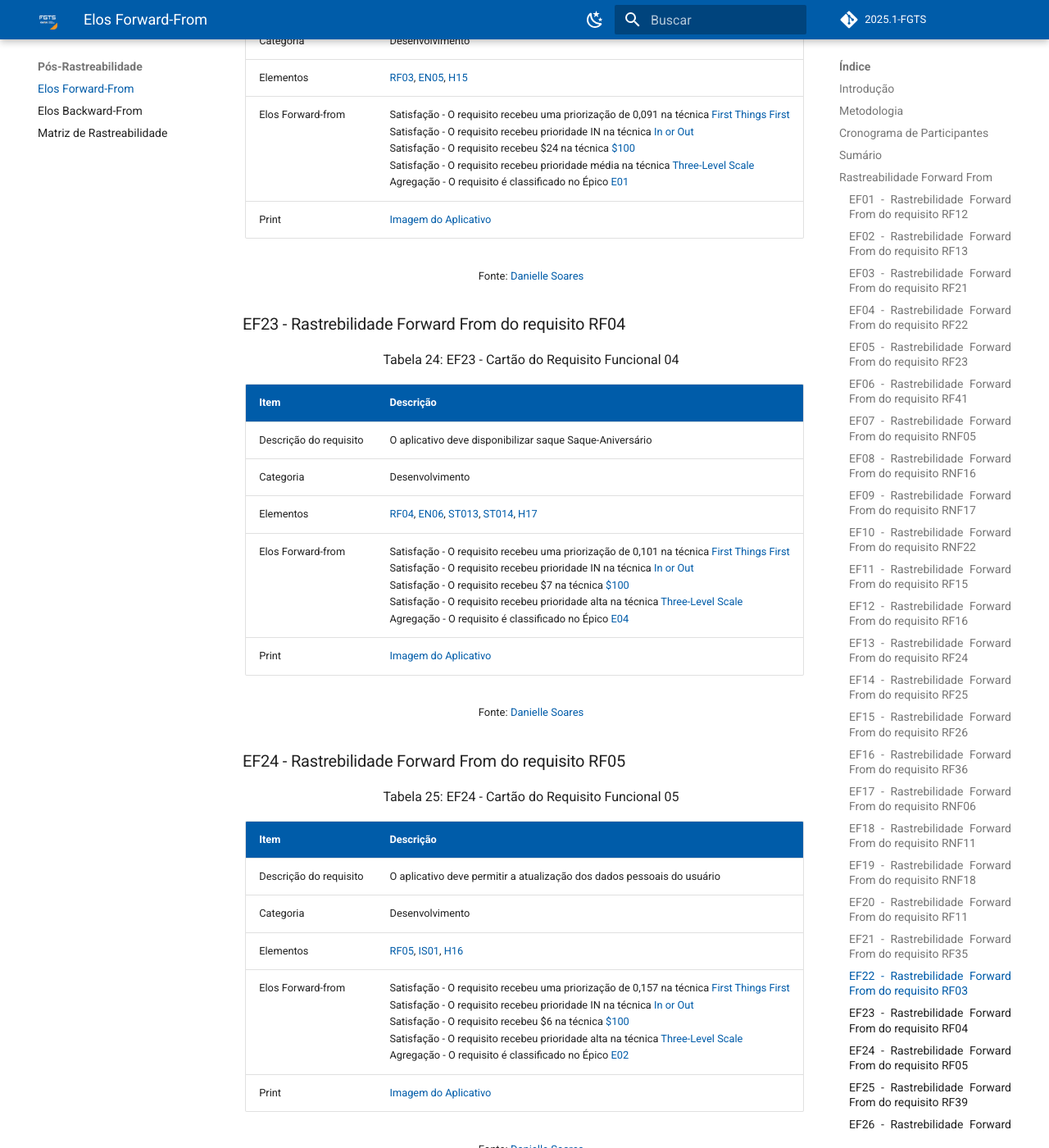
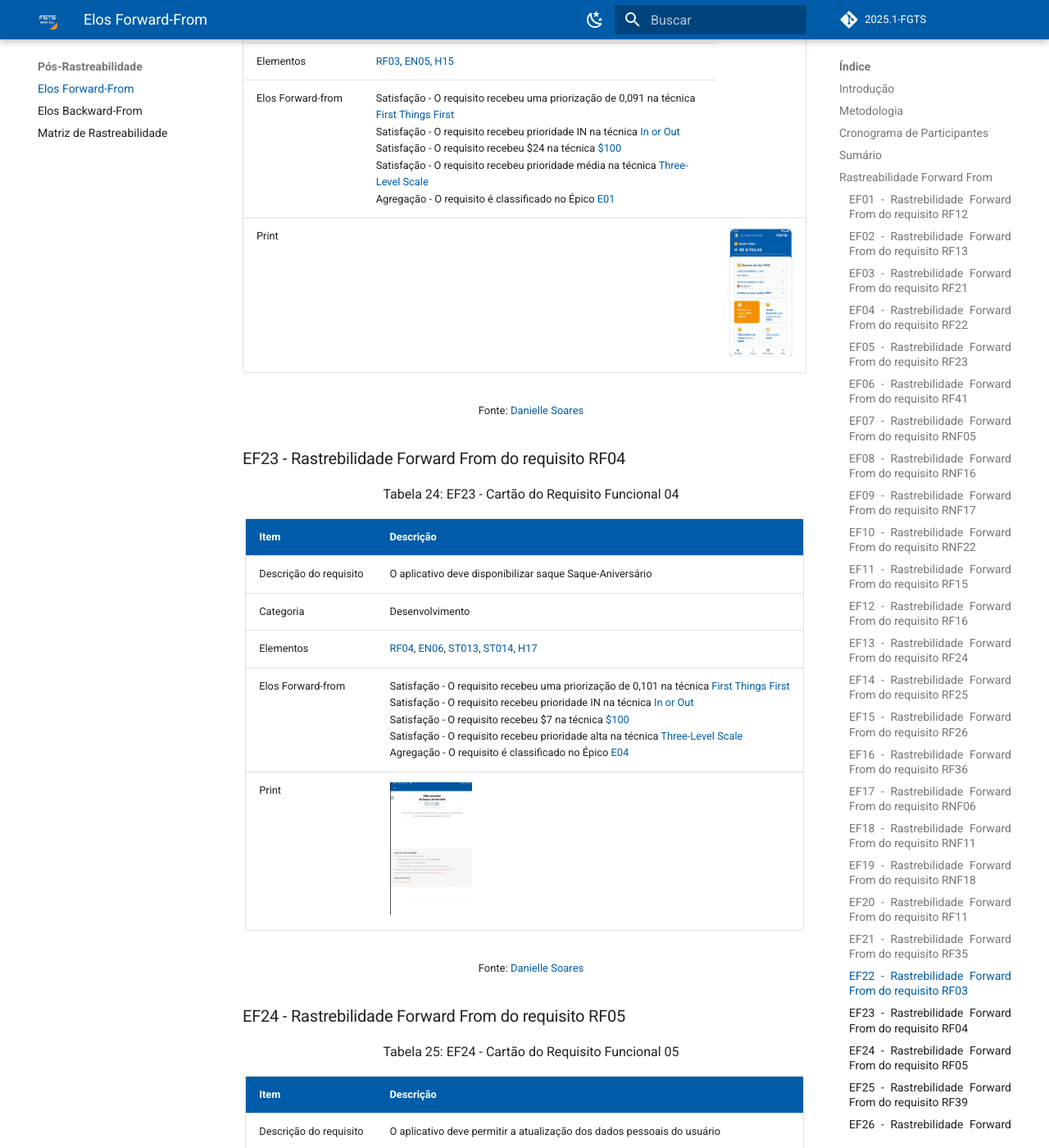
Before and after one commit to eduardodpms/REQ-FGTS, an MkDocs documentation site: the page built from docs/Pos-Rastreabilidade/Elos-Forward-From.md, in a window 1280 px wide and 1400 px high, scrolled down 17801 px. Shown: the whole window at 82% size. Built offline with MkDocs 1.6.1 and Material for MkDocs 9.7.7, drawn with Linux system fonts in a browser that asks for light colours; comment, search, counter and statistics services are not loaded; some of the changed text lies outside the part shown.

Commit message:
fix: prints dos req. implementados

```diff
--- a/docs/Pos-Rastreabilidade/Elos-Forward-From.md
+++ b/docs/Pos-Rastreabilidade/Elos-Forward-From.md
@@ -330,7 +330,7 @@ No presente documento, estão os resultados da aplicação deste modelo de rastr
     </tr>
     <tr>
       <td> Print </td>
-      <td><img src="../../assets/pos/prints/RF21.jpeg" alt="RF21" width="500"> <br> <a href="https://drive.google.com/drive/folders/1o_RqQ4odSH91H1hIYdRohfDFAy7YZPVf?usp=sharing">Imagem do Aplicativo</a></td>
+      <td><img src="../../assets/pos/prints/RF21.jpeg" alt="RF21" width="500"> <br> <a href="https://drive.google.com/drive/folders/1o_RqQ4odSH91H1hIYdRohfDFAy7YZPVf?usp=sharing"></td>
     </tr>
   </tbody>
 </table>
@@ -424,7 +424,7 @@ No presente documento, estão os resultados da aplicação deste modelo de rastr
     </tr>
     <tr>
       <td> Print </td>
-      <td> <img src="../../assets/pos/prints/RF23.png" alt="RF23" width="500"> <br> <a href="https://drive.google.com/drive/folders/1n7_w4KNa4kdBqEJe-WdbAH4gfrY-Qljr?usp=sharing">Imagem do Aplicativo</a><</td>
+      <td> <img src="../../assets/pos/prints/RF23.png" alt="RF23" width="500"> <br> <a href="https://drive.google.com/drive/folders/1n7_w4KNa4kdBqEJe-WdbAH4gfrY-Qljr?usp=sharing"></td>
     </tr>
   </tbody>
 </table>
@@ -1172,7 +1172,7 @@ No presente documento, estão os resultados da aplicação deste modelo de rastr
     <tr>
       <td> Print </td>
       <td>
-        <a href="https://drive.google.com/file/d/12wchWUZO20rOlDBzsw6rGqfo6yEdffhp/view?usp=sharing">Imagem do Aplicativo</a>
+        <td> <img src="../../assets/pos/prints/rf03.png" alt="rf03" width="100"> </td>
       </td>
     </tr>
   </tbody>
@@ -1219,7 +1219,7 @@ No presente documento, estão os resultados da aplicação deste modelo de rastr
     </tr>
     <tr>
       <td> Print </td>
-      <td> <a href="https://drive.google.com/file/d/1SyIaadBo-mpkuuhhekpIBaFgsWhzTgX6/view?usp=sharing">Imagem do Aplicativo</a> </td>
+      <td> <img src="../../assets/pos/prints/rf04.jpeg" alt="rf04" width="100"> </td>
     </tr>
   </tbody>
 </table>
@@ -1265,7 +1265,7 @@ No presente documento, estão os resultados da aplicação deste modelo de rastr
     </tr>
     <tr>
       <td> Print </td>
-      <td><a href="https://drive.google.com/file/d/1KawPm5nEOUUhGUfNHtqlrXZysenJF81Y/view?usp=sharing">Imagem do Aplicativo</a></td>
+      <td> <img src="../../assets/pos/prints/rf05.jpeg" alt="rf05" width="100"> </td>
     </tr>
   </tbody>
 </table>
```
Also changed, not shown: docs/Pos-Rastreabilidade/Elos-Backward-From.md (+5 -5 lines).
